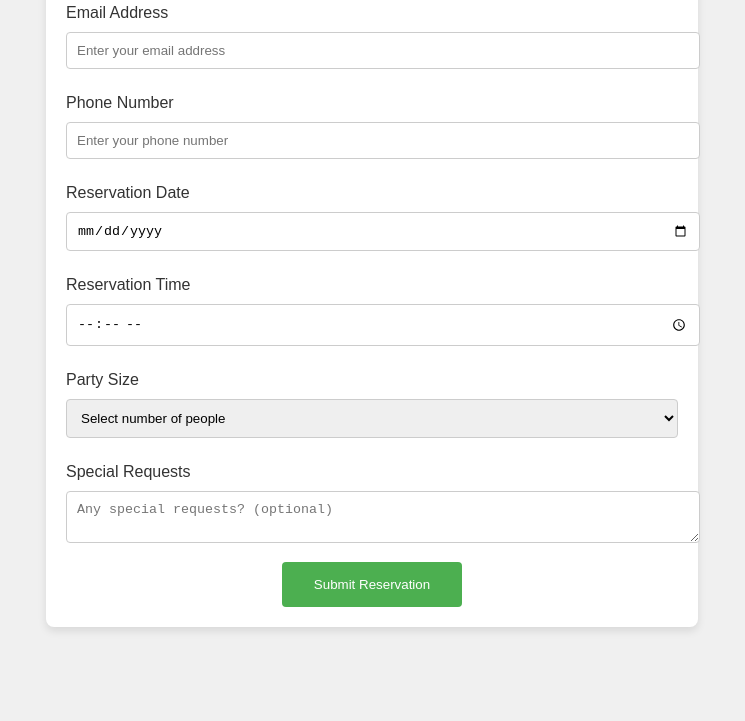
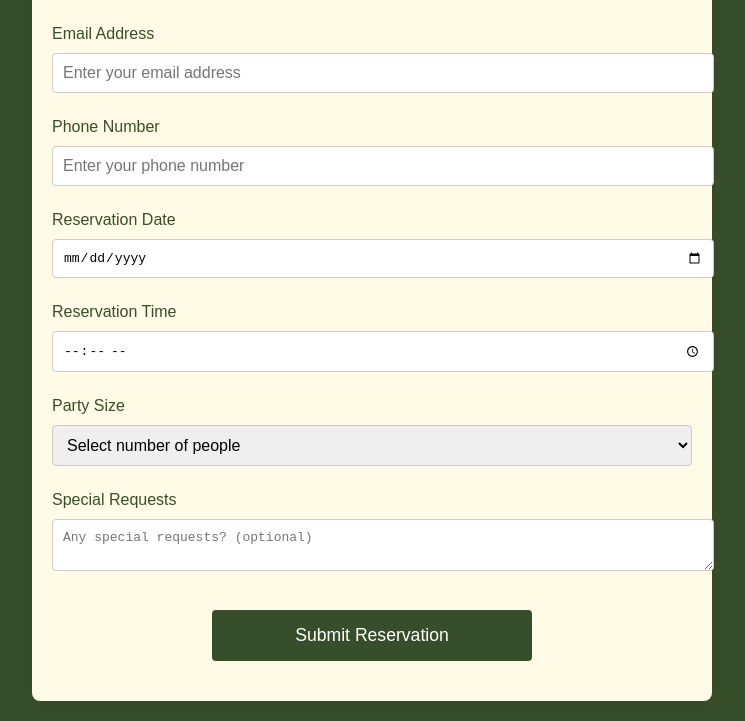
Before and after one commit to poisoninku/TableOfHope, a website: page reservation.html in a window 1280 px wide. Shown: the part 879-1600 px from the top of the page, without its empty margins (268-1013 px from the left). Before the commit the page ends 1534 px from the top, so only its background shows below. Drawn offline with Linux system fonts and the light colour scheme.

```diff
--- a/reservation.html
+++ b/reservation.html
@@ -22,48 +22,81 @@
     </div>
     <style>
         body {
-            font-family: Arial, sans-serif;
-            background-color: #f0f0f0;
-            padding: 20px;
+            font-family: 'Arial', sans-serif;
+            margin: 0;
+            padding: 0;
+            background-color: #364f2a; /* Dark sage green */
+            color: white;
+            text-align: center;
+            display: flex;
+            flex-direction: column;
+            align-items: center;
         }
+
         .container {
-            background-color: #fff;
+            background-color: #fffbe6; /* Soft white */
             border-radius: 8px;
             padding: 20px;
+            width: 50%;
+            margin: 20px 0;
             box-shadow: 0 4px 8px rgba(0, 0, 0, 0.1);
-            width: 50%;
-            margin: auto;
+            text-align: left;
         }
+
         h2 {
-            text-align: center;
-            color: #333;
+            color: #364f2a; /* Sage green */
+            margin-bottom: 20px;
         }
+
         label {
             display: block;
             margin: 10px 0 5px;
-            color: #333;
+            color: #364f2a; /* Sage green */
         }
+
         input, select, textarea {
             width: 100%;
             padding: 10px;
             margin: 5px 0 15px;
             border: 1px solid #ccc;
             border-radius: 4px;
+            font-size: 1em;
         }
+
         button {
-            background-color: #4CAF50;
+            background-color: #364f2a;
             color: white;
             padding: 15px 32px;
             border: none;
             border-radius: 4px;
             cursor: pointer;
             display: block;
-            margin: auto;
+            margin: 20px auto;
+            font-size: 1.1em;
+            width: 100%;
+            max-width: 320px;
         }
+
         button:hover {
-            background-color: #45a049;
+            background-color: #2a3d1f; /* Darker sage green */
+        }
+
+        textarea {
+            resize: vertical;
+        }
+
+        /* Make form inputs and button responsive */
+        @media (max-width: 600px) {
+            .container {
+                width: 90%;
+            }
+
+            button {
+                width: 100%;
+            }
         }
     </style>
+
 </head>
 <body>
 
```
